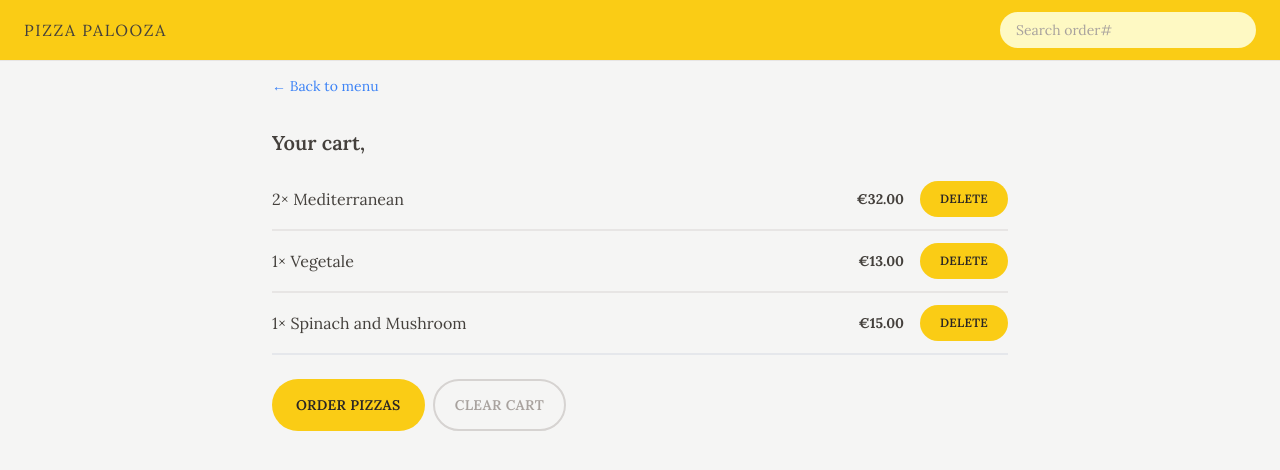
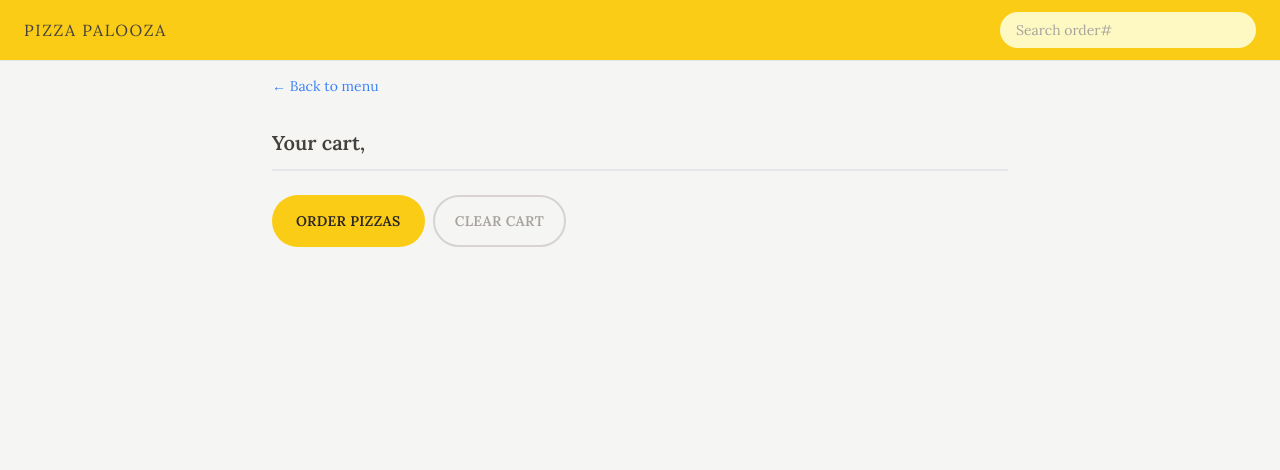
Before and after one commit to arvinbuid/pizza-palooza, a React (Vite) app: page /cart in a window 1280 px wide. Shown: the top 470 px of the page. Built offline with nearby package versions, Linux system fonts and the light colour scheme.

Commit message:
Created a getCart() function inside cartSlice.js to styling the cart on the application.

```diff
--- a/src/features/cart/Cart.jsx
+++ b/src/features/cart/Cart.jsx
@@ -2,6 +2,7 @@ import LinkButton from '../../ui/LinkButton';
 import Button from '../../ui/Button';
 import CartItem from './CartItem';
 import { useSelector } from 'react-redux';
+import { getCart } from './cartSlice';
 
 const fakeCart = [
   {
@@ -29,7 +30,7 @@ const fakeCart = [
 
 function Cart() {
   const username = useSelector((state) => state.user.username);
-  const cart = fakeCart;
+  const cart = useSelector(getCart);
 
   return (
     <div className="px-4 py-3">
--- a/src/features/cart/CartItem.jsx
+++ b/src/features/cart/CartItem.jsx
@@ -5,12 +5,12 @@ function CartItem({ item }) {
   const { pizzaId, name, quantity, totalPrice } = item;
 
   return (
-    <li className="py-3 sm:flex sm:justify-between sm:items-center">
-      <p className='mb-1 sm:mb-0'>
+    <li className="py-3 sm:flex sm:items-center sm:justify-between">
+      <p className="mb-1 sm:mb-0">
         {quantity}&times; {name}
       </p>
-      <div className='flex justify-between items-center sm:gap-4'>
-        <p className='text-sm font-bold'>{formatCurrency(totalPrice)}</p>
+      <div className="flex items-center justify-between sm:gap-4">
+        <p className="text-sm font-bold">{formatCurrency(totalPrice)}</p>
         <Button type="small">Delete</Button>
       </div>
     </li>
--- a/src/features/cart/cartSlice.js
+++ b/src/features/cart/cartSlice.js
@@ -55,6 +55,8 @@ export const {
 
 export default cartSlice.reducer;
 
+export const getCart = (state) => state.cart.cart;
+
 export const getTotalCartPrice = (state) =>
   state.cart.cart.reduce((sum, item) => sum + item.totalPrice, 0);
 
```
